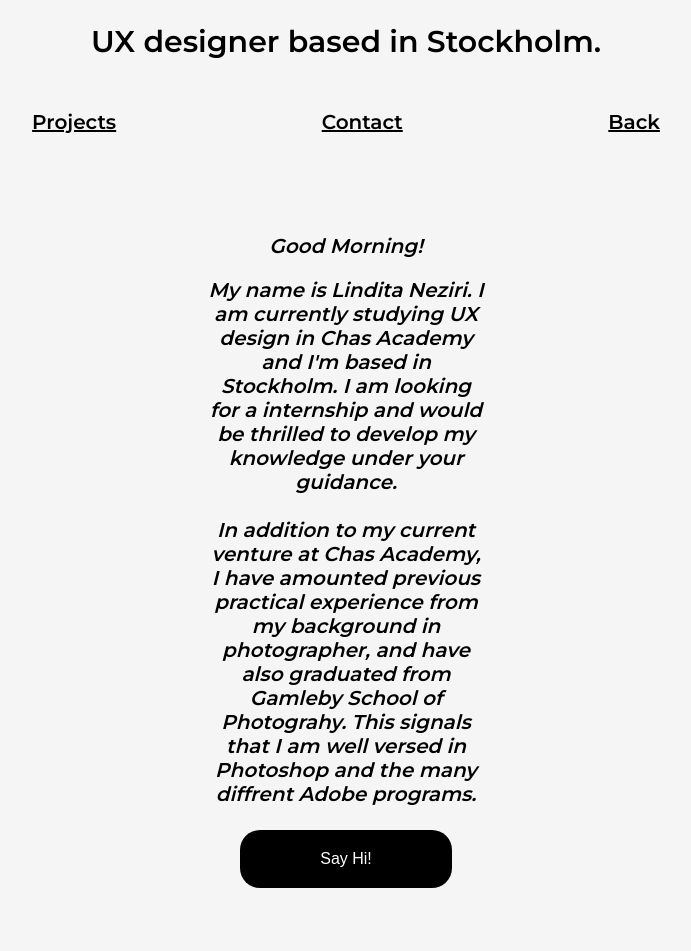
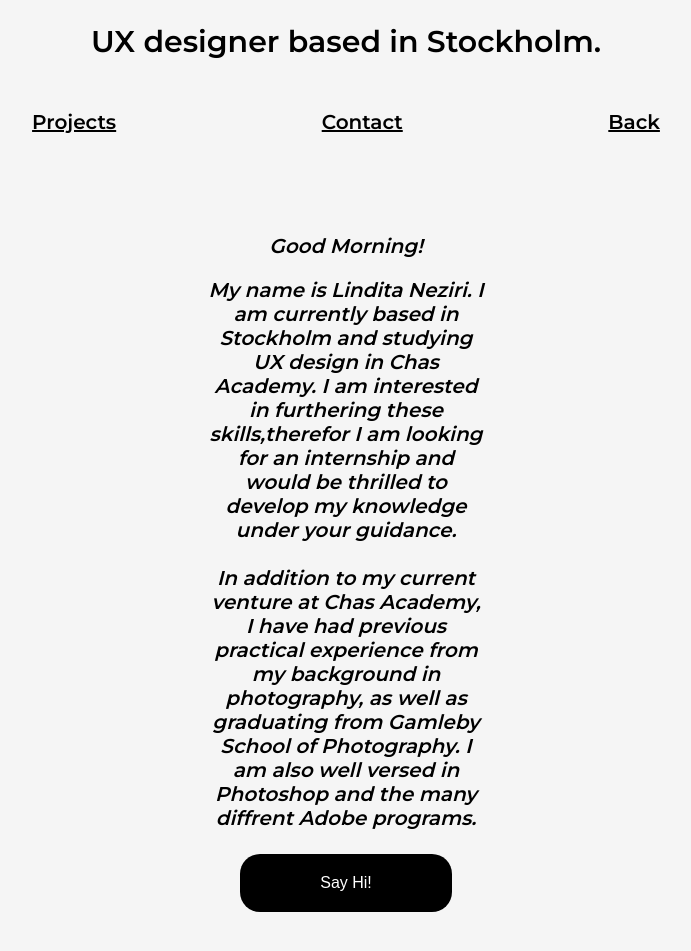
Before and after one commit to LinditaNeziri95/Inl-mning-webutveckling, a plain HTML site: page aboutme.html in a window 1280 px wide. Shown: the part 289-1240 px from the top of the page, without its empty margins (294-985 px from the left). Drawn offline with Linux system fonts and the light colour scheme.

Commit message:
Update aboutme.html

```diff
--- a/aboutme.html
+++ b/aboutme.html
@@ -33,13 +33,13 @@
              <div class="about">
         <div class="aboutme"> <!--Denna sidan var den snabbaste och enklaste för mig att göra. Gjorde bara en simpel text i kursivt för att beskriva mig själv. Tanken är att jag ska kunna söka praktik sen med denna sida. -->
             <p id="if"></p>
-              My name is Lindita Neziri. I am currently studying UX design in Chas Academy
-               and I'm based in Stockholm. I am looking for a <b>internship</b> and would be thrilled
+              My name is Lindita Neziri. I am currently based in Stockholm and studying UX design in Chas Academy.
+              I am interested in furthering these skills,therefor I am looking for an <b>internship</b> and would be thrilled
                to develop my knowledge under your guidance.
                <br> <br>
 
-               In addition to my current venture at Chas Academy, I have amounted previous practical experience from my background in photographer, and have also graduated from
-               Gamleby School of Photograhy. This signals that I am well versed in Photoshop and the many diffrent Adobe
+               In addition to my current venture at Chas Academy, I have had previous practical experience from my background in photography, as well as graduating from
+               Gamleby School of Photography. I am also well versed in Photoshop and the many diffrent Adobe
                programs.
                <br> <br><!--Vill få mer utrymme-->
                <button id="btn1"><a href="contact.html">Say Hi!</a></button>
```
